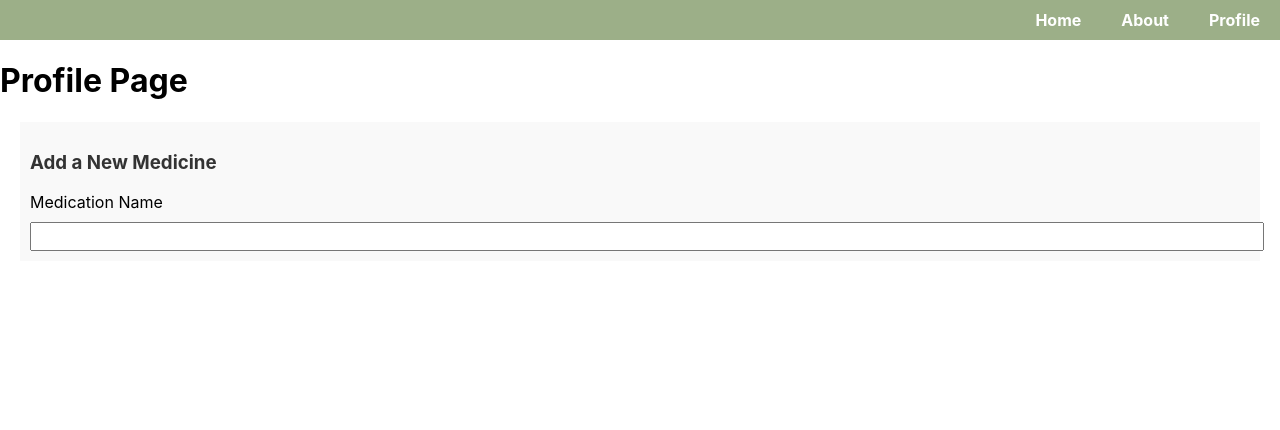
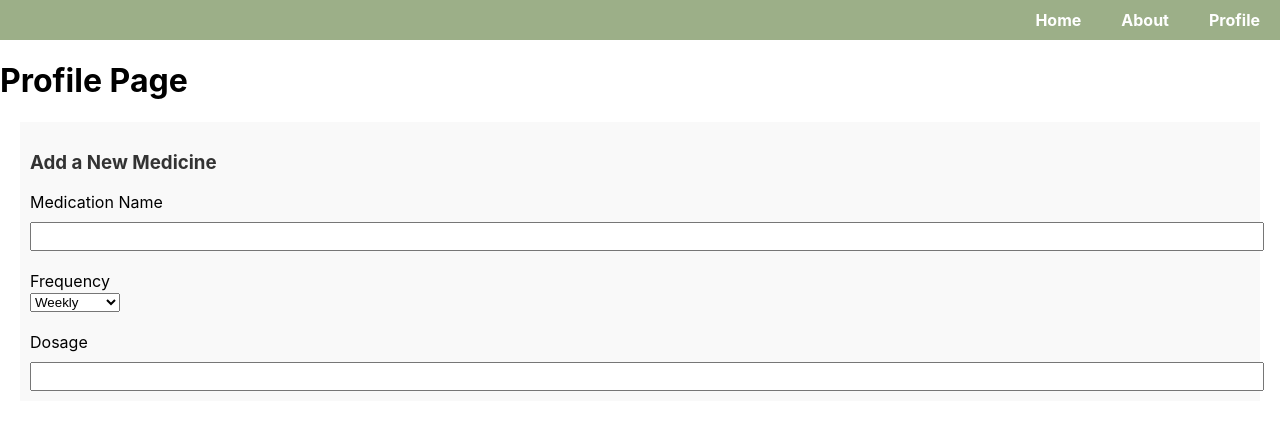
Before and after one commit to NightingaleX03/ctrl-hack-del, a React (Create React App) app: page /profile in a window 1280 px wide. Shown: the top 430 px of the page. Built offline with nearby package versions, Linux system fonts and the light colour scheme.

Commit message:
add hdmi fields to addMedicine

```diff
--- a/src/components/addMedicine.js
+++ b/src/components/addMedicine.js
@@ -4,6 +4,11 @@ import './addMedicine.css';
 
 const AddMedicine = () => {
     const [medicine, setMedicine] = useState('');
+    const [frequency, setFrequency] = useState('');
+    const [dosage, setDosage] = useState('');
+
+
+
 
     return (
         <form className="create">
@@ -14,6 +19,30 @@ const AddMedicine = () => {
                 onChange={(e) => setMedicine(e.target.value)}
                 value={medicine}
             />
+
+            <br /><br />
+
+            <label>Frequency</label>
+            <br />
+            <select
+            value={frequency}
+            onChange={(e) => setFrequency(e.target.value)}
+            >
+                <option value="Weekly">Weekly</option>
+                <option value="Once Daily">Once Daily</option>
+                <option value="Twice Daily">Twice Daily</option>
+            </select>
+
+            <br /><br />
+
+            <label>Dosage</label>
+            <input
+                type="text"
+                onChange={(e) => setDosage(e.target.value)}
+                value={dosage}
+            />
+
+
         </form>
     );
 };
```
